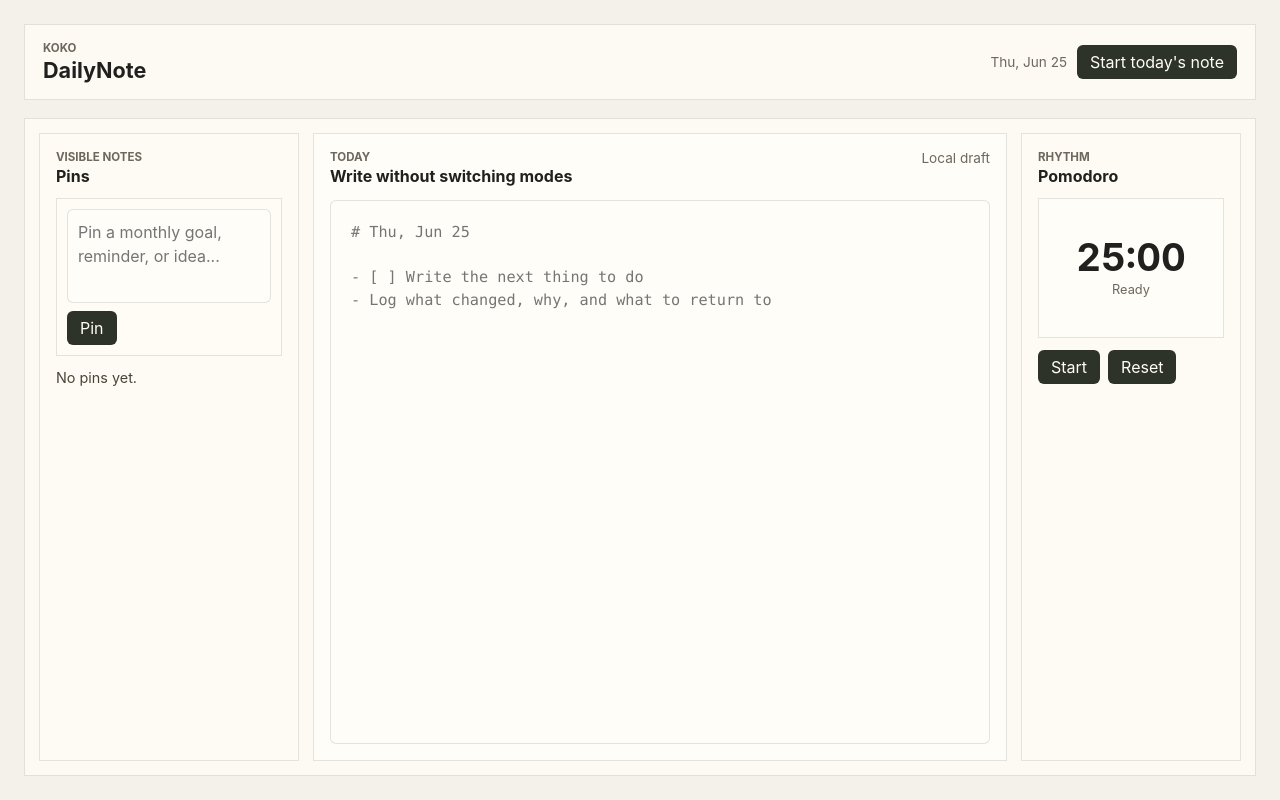
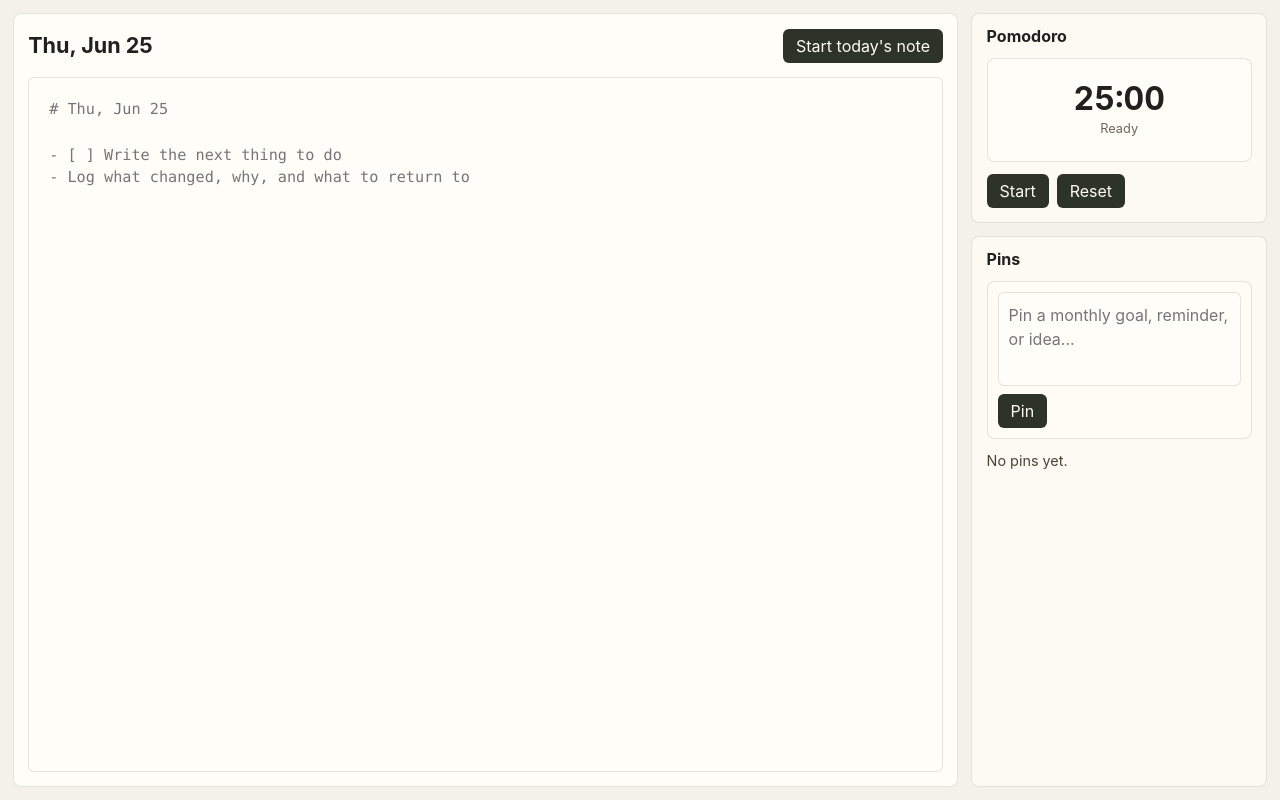
Before and after one commit to okaryo/koko, a SvelteKit app: page / in a window 1280 px wide. Built offline with nearby package versions, Linux system fonts and the light colour scheme.

Commit message:
feat: restructure DailyNote layout with sidebar and improved pin management

```diff
--- a/src/routes/+page.svelte
+++ b/src/routes/+page.svelte
@@ -31,27 +31,50 @@
 </script>
 
 <main class="app-shell" aria-label="koko workspace">
-  <header class="top-bar">
-    <div>
-      <p class="eyebrow">koko</p>
-      <h1>DailyNote</h1>
-    </div>
-    <div class="top-actions" aria-label="DailyNote actions">
-      <span class="date-label">{today}</span>
+  <div class="workspace">
+    <section class="note-panel" aria-label="DailyNote editor">
+      <header class="panel-header note-header">
+        <h1>{today}</h1>
         <button type="button">Start today's note</button>
-    </div>
       </header>
 
-  <div class="workspace">
-    <aside class="pins-panel" aria-label="Pins">
+      <textarea
+        class="daily-note"
+        bind:value={dailyNoteBody}
+        placeholder={`# ${today}\n\n- [ ] Write the next thing to do\n- Log what changed, why, and what to return to`}
+        aria-label="DailyNote body"
+      ></textarea>
+    </section>
+
+    <aside class="side-panel" aria-label="Sidebar">
+      <section class="timer-panel" aria-label="Pomodoro">
         <header class="panel-header">
-        <div>
-          <p class="eyebrow">Visible notes</p>
-          <h2>Pins</h2>
-        </div>
+          <h2>Pomodoro</h2>
         </header>
 
-      <form class="pin-form" onsubmit={(event) => { event.preventDefault(); createPin(); }}>
+        <div class="timer-face" aria-label="25 minutes remaining">
+          <span>25:00</span>
+          <small>Ready</small>
+        </div>
+
+        <div class="timer-actions" aria-label="Pomodoro controls">
+          <button type="button">Start</button>
+          <button type="button">Reset</button>
+        </div>
+      </section>
+
+      <section class="pins-panel" aria-label="Pins">
+        <header class="panel-header">
+          <h2>Pins</h2>
+        </header>
+
+        <form
+          class="pin-form"
+          onsubmit={(event) => {
+            event.preventDefault();
+            createPin();
+          }}
+        >
           <textarea
             bind:value={newPinBody}
             rows="3"
@@ -75,42 +98,7 @@
             {/each}
           {/if}
         </div>
-    </aside>
-
-    <section class="note-panel" aria-label="DailyNote editor">
-      <header class="panel-header">
-        <div>
-          <p class="eyebrow">Today</p>
-          <h2>Write without switching modes</h2>
-        </div>
-        <span class="save-state">Local draft</span>
-      </header>
-
-      <textarea
-        class="daily-note"
-        bind:value={dailyNoteBody}
-        placeholder={`# ${today}\n\n- [ ] Write the next thing to do\n- Log what changed, why, and what to return to`}
-        aria-label="DailyNote body"
-      ></textarea>
       </section>
-
-    <aside class="timer-panel" aria-label="Pomodoro">
-      <header class="panel-header">
-        <div>
-          <p class="eyebrow">Rhythm</p>
-          <h2>Pomodoro</h2>
-        </div>
-      </header>
-
-      <div class="timer-face" aria-label="25 minutes remaining">
-        <span>25:00</span>
-        <small>Ready</small>
-      </div>
-
-      <div class="timer-actions" aria-label="Pomodoro controls">
-        <button type="button">Start</button>
-        <button type="button">Reset</button>
-      </div>
     </aside>
   </div>
 </main>
@@ -137,54 +125,51 @@
   }
 
   .app-shell {
-    display: flex;
     min-height: 100vh;
-    flex-direction: column;
-    gap: 18px;
-    padding: 24px;
   }
 
-  .top-bar,
   .workspace,
+  .side-panel,
   .pins-panel,
   .note-panel,
   .timer-panel,
   .pin,
   .pin-form {
     border: 1px solid rgba(43, 41, 36, 0.12);
+    border-radius: 8px;
     background: rgba(255, 252, 246, 0.82);
-  }
-
-  .top-bar {
-    display: flex;
-    align-items: center;
-    justify-content: space-between;
-    gap: 16px;
-    min-height: 76px;
-    padding: 16px 18px;
   }
 
   .workspace {
     display: grid;
-    grid-template-columns: minmax(220px, 260px) minmax(420px, 1fr) 220px;
-    gap: 14px;
-    flex: 1;
-    min-height: 0;
-    padding: 14px;
+    grid-template-columns: minmax(0, 1fr) 18.5rem;
+    gap: 0.8rem;
+    min-height: 100vh;
+    padding: 0.8rem;
+    border: 0;
+    background: transparent;
   }
 
+  .side-panel,
   .pins-panel,
   .note-panel,
   .timer-panel {
     display: flex;
     min-height: 0;
     flex-direction: column;
-    padding: 16px;
+    padding: 0.9rem;
   }
 
   .note-panel {
-    gap: 14px;
+    gap: 0.85rem;
     background: #fffdf8;
+  }
+
+  .side-panel {
+    gap: 0.8rem;
+    padding: 0;
+    border: 0;
+    background: transparent;
   }
 
   .pins-panel,
@@ -192,20 +177,19 @@
     gap: 12px;
   }
 
+  .pins-panel {
+    flex: 1;
+  }
+
   .panel-header {
     display: flex;
-    align-items: flex-start;
+    align-items: center;
     justify-content: space-between;
     gap: 12px;
   }
 
-  .eyebrow {
-    margin: 0 0 4px;
-    color: #6d675d;
-    font-size: 0.72rem;
-    font-weight: 700;
-    letter-spacing: 0;
-    text-transform: uppercase;
+  .note-header {
+    min-height: 2.2rem;
   }
 
   h1,
@@ -221,18 +205,6 @@
 
   h2 {
     font-size: 1rem;
-  }
-
-  .top-actions {
-    display: flex;
-    align-items: center;
-    gap: 10px;
-  }
-
-  .date-label,
-  .save-state {
-    color: #6d675d;
-    font-size: 0.85rem;
   }
 
   button {
@@ -328,17 +300,18 @@
 
   .timer-face {
     display: grid;
-    min-height: 140px;
+    min-height: 104px;
     place-items: center;
     align-content: center;
     gap: 6px;
     border: 1px solid rgba(43, 41, 36, 0.12);
+    border-radius: 8px;
     background: #fffdf8;
   }
 
   .timer-face span {
     font-variant-numeric: tabular-nums;
-    font-size: 2.4rem;
+    font-size: 2rem;
     font-weight: 740;
     line-height: 1;
   }
```
Lines whose indentation alone changed are shown as unchanged.
